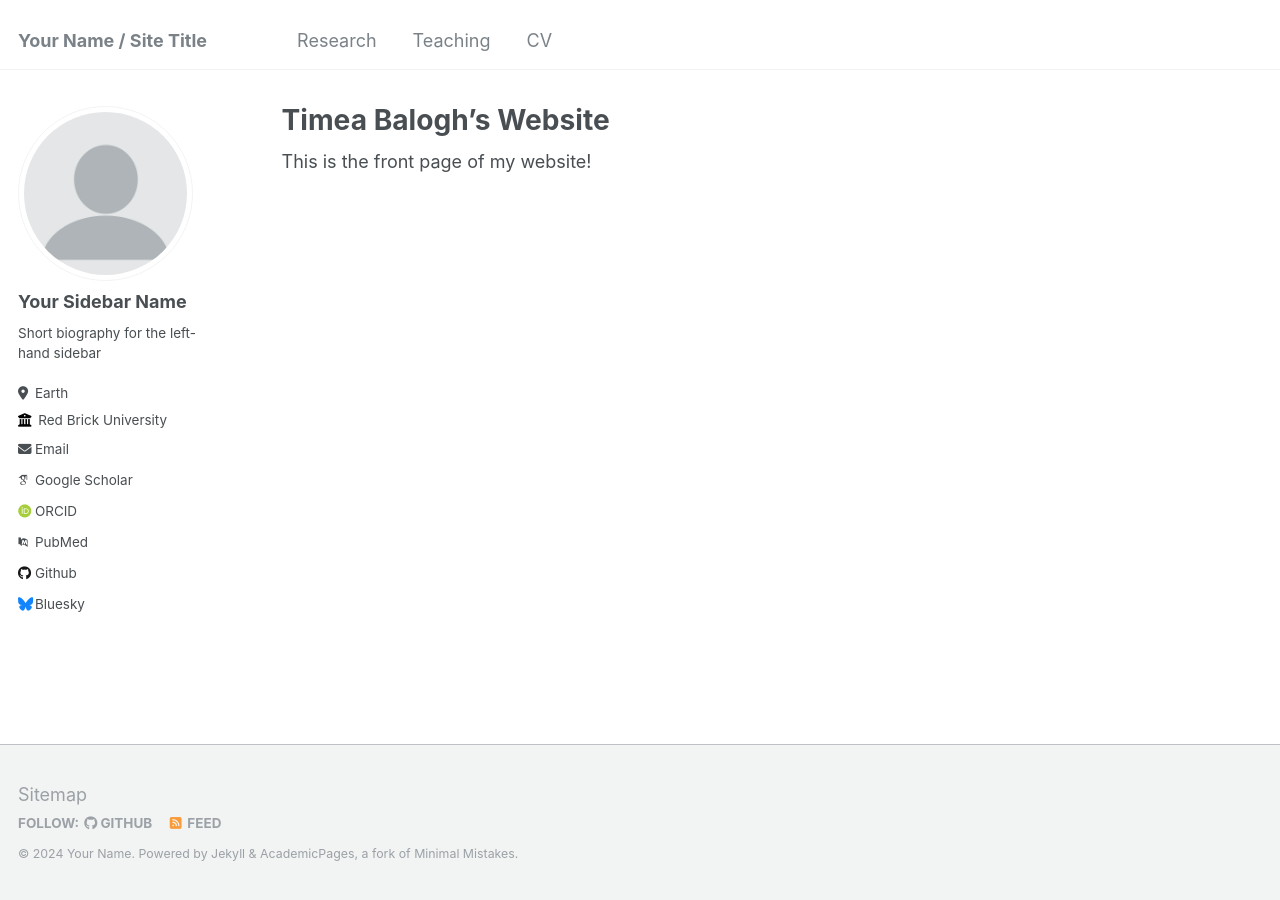
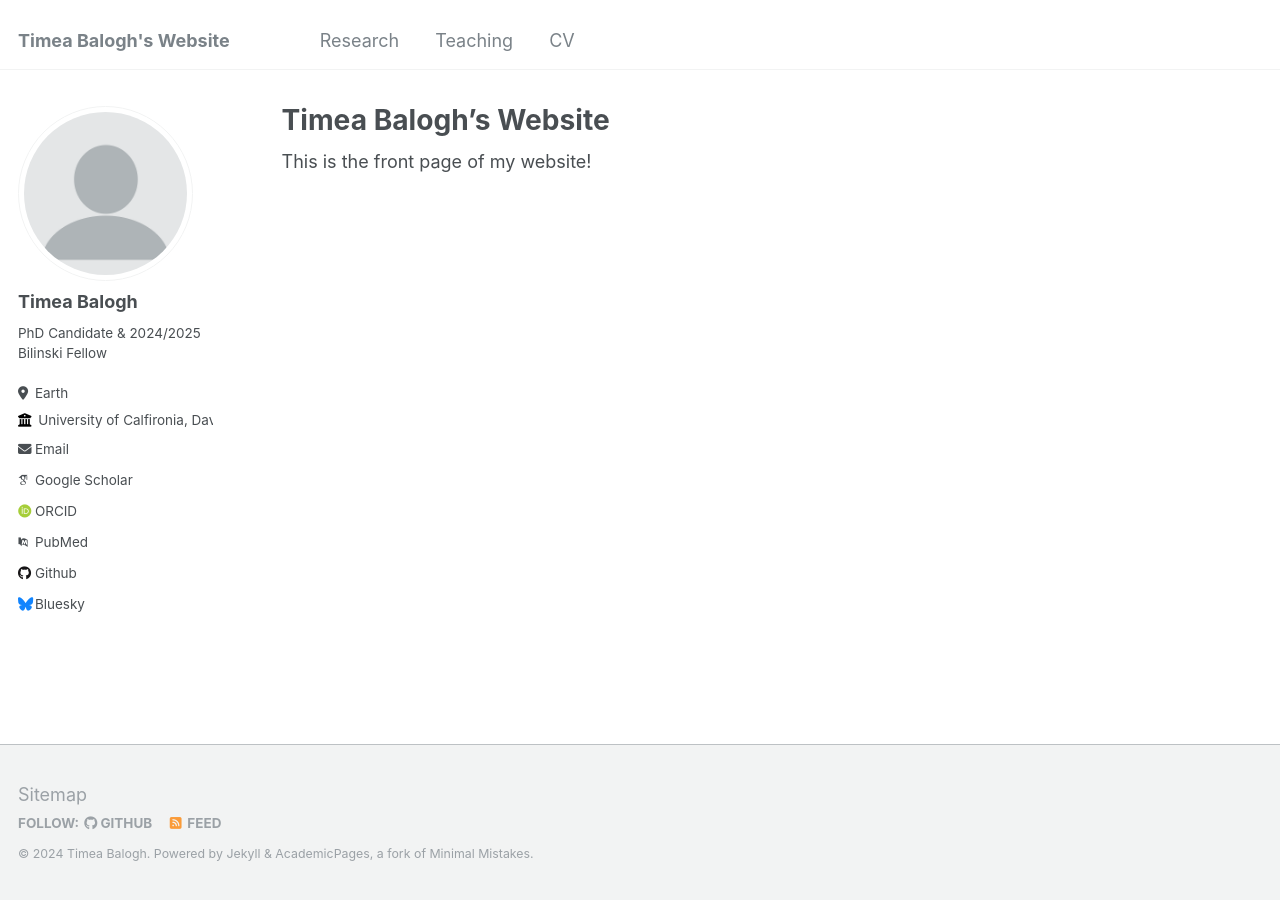
Before and after one commit to tbalogh007/tbalogh007.github.io, a Jekyll site: the page built from _pages/about.md, in a window 1280 px wide. Built offline with Jekyll 4.4.1, drawn with Linux system fonts in a browser that asks for light colours; some web fonts are replaced.

Commit message:
Update _config.yml
updated sidebar

```diff
--- a/_config.yml
+++ b/_config.yml
@@ -8,13 +8,13 @@
 
 # Basic Site Settings
 locale                   : "en-US"
-title                    : "Your Name / Site Title"
+title                    : "Timea Balogh's Website"
 title_separator          : "-"
-name                     : &name "Your Name"
-description              : &description "personal description"
-url                      : https://academicpages.github.io # the base hostname & protocol for your site e.g. "https://mmistakes.github.io"
+name                     : &name "Timea Balogh"
+description              : &description "Welcome to my website!"
+url                      : https://tbalogh007.github.io # the base hostname & protocol for your site e.g. "https://mmistakes.github.io"
 baseurl                  : "" # the subpath of your site, e.g. "/blog"
-repository               : "academicpages/academicpages.github.io"
+repository               : "tbalogh007.github.io"
 
 # Site Author - The following control what appear as part of the author content on the side bar.
 #               If a field is blank the icon and link will not appear, otherwise it will be shown.
@@ -22,13 +22,13 @@ repository               : "academicpages/academicpages.github.io"
 author:
   # Biographic information
   avatar           : "profile.png"
-  name             : "Your Sidebar Name"
+  name             : "Timea Balogh"
   pronouns         : # example: "she/her"
-  bio              : "Short biography for the left-hand sidebar"
+  bio              : "PhD Candidate & 2024/2025 Bilinski Fellow"
   location         : "Earth"
-  employer         : "Red Brick University"
+  employer         : "University of Calfironia, Davis"
   uri              : # URL
-  email            : "none@example.org"
+  email            : "tbalogh@ucdavis.edu"
 
   # Academic websites
   arxiv            : # URL - Update with the correct link to your profile
```
